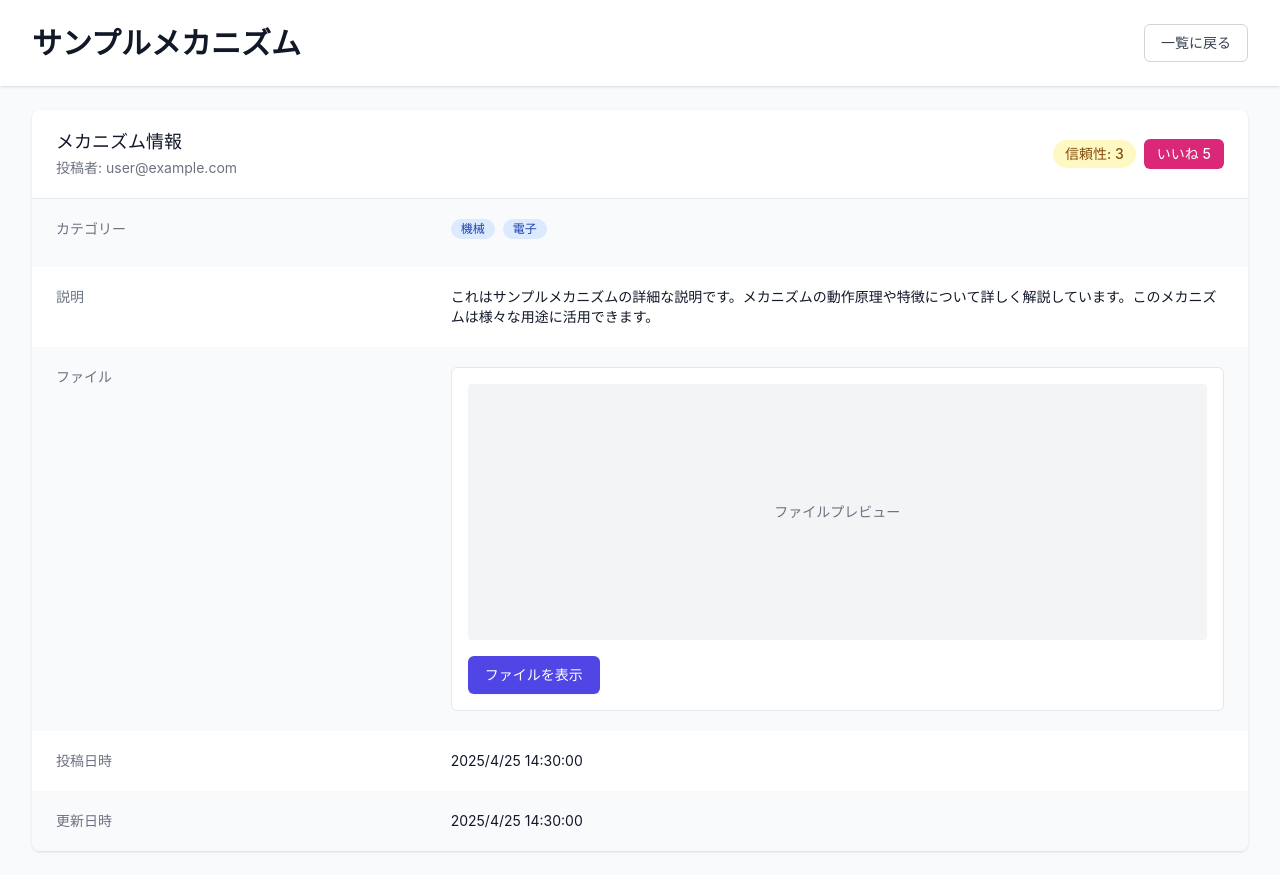
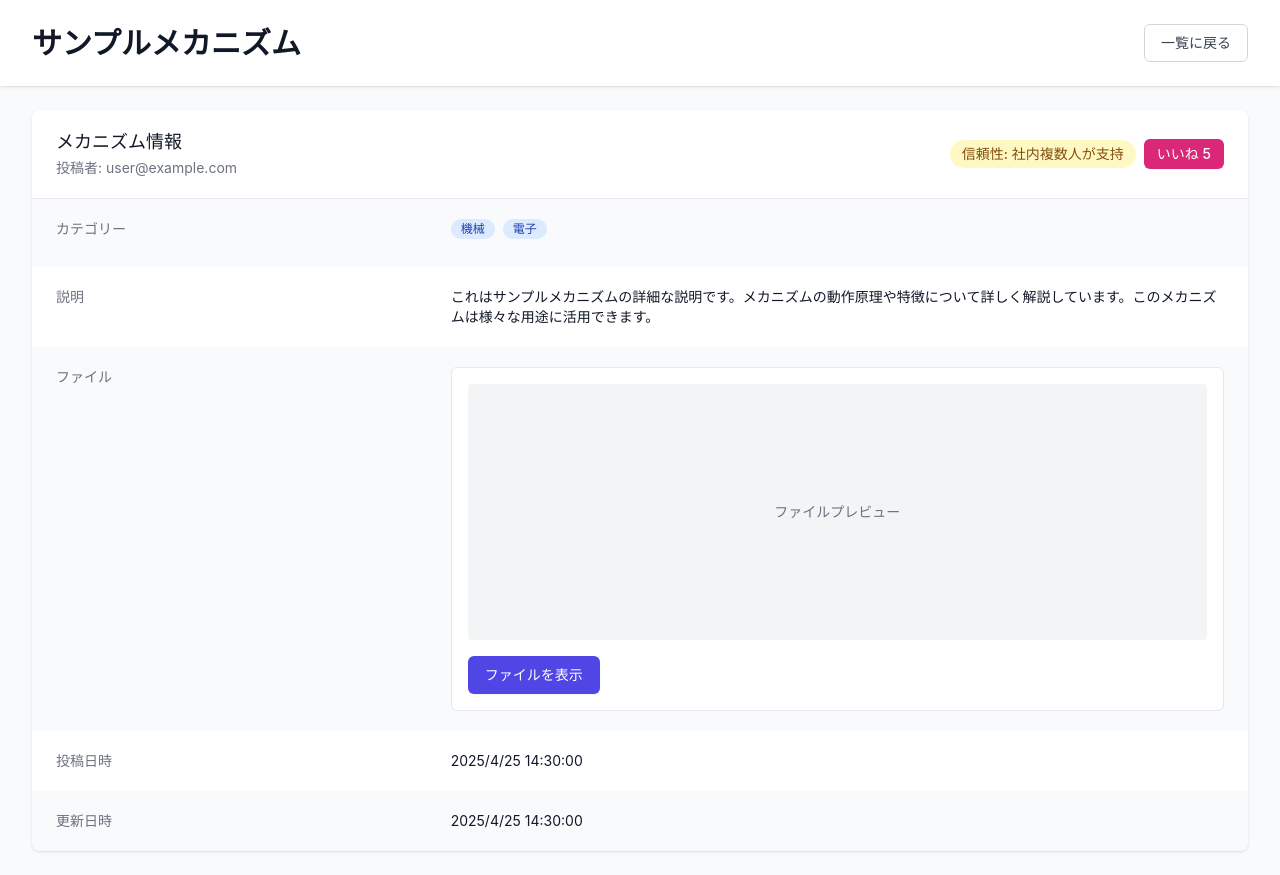
Before and after one commit to moro-qq82/mechanism-sharing-app2, a React (Create React App) app in the folder frontend/: page /mechanisms/1 in a window 1280 px wide. Built offline with nearby package versions, Linux system fonts and the light colour scheme.

Commit message:
modify reliability level representation, cline activity check

```diff
--- a/frontend/src/pages/MechanismDetailPage.tsx
+++ b/frontend/src/pages/MechanismDetailPage.tsx
@@ -1,4 +1,5 @@
 import React from 'react';
+import { getReliabilityLabel, getReliabilityColorClass } from '../utils/reliabilityUtils';
 
 const MechanismDetailPage: React.FC = () => {
   // 仮のメカニズム詳細データ
@@ -46,8 +47,8 @@ const MechanismDetailPage: React.FC = () => {
                   </p>
                 </div>
                 <div className="flex items-center">
-                  <span className="inline-flex items-center px-3 py-1 rounded-full text-sm font-medium bg-yellow-100 text-yellow-800 mr-2">
-                    信頼性: {mechanism.reliability}
+                  <span className={`inline-flex items-center px-3 py-1 rounded-full text-sm font-medium ${getReliabilityColorClass(mechanism.reliability)} mr-2`}>
+                    信頼性: {getReliabilityLabel(mechanism.reliability)}
                   </span>
                   <button className="inline-flex items-center px-3 py-1 border border-transparent text-sm font-medium rounded-md text-white bg-pink-600 hover:bg-pink-700 focus:outline-none focus:ring-2 focus:ring-offset-2 focus:ring-pink-500">
                     いいね {mechanism.likesCount}
--- /dev/null
+++ b/frontend/src/utils/reliabilityUtils.ts
@@ -0,0 +1,43 @@
+/**
+ * 信頼性レベルを数値から文字列に変換する関数
+ * @param level 信頼性レベル（1-5）
+ * @returns 信頼性レベルの文字列表現
+ */
+export const getReliabilityLabel = (level: number): string => {
+  switch (level) {
+    case 1:
+      return '妄想モデル';
+    case 2:
+      return '実験により一部支持';
+    case 3:
+      return '社内複数人が支持';
+    case 4:
+      return '顧客含めて定番認識化';
+    case 5:
+      return '教科書に記載';
+    default:
+      return `不明なレベル: ${level}`;
+  }
+};
+
+/**
+ * 信頼性レベルに応じた背景色とテキスト色のクラス名を返す関数
+ * @param level 信頼性レベル（1-5）
+ * @returns テールウィンドCSSのクラス名
+ */
+export const getReliabilityColorClass = (level: number): string => {
+  switch (level) {
+    case 1:
+      return 'bg-gray-100 text-gray-800'; // 妄想モデル: グレー
+    case 2:
+      return 'bg-blue-100 text-blue-800'; // 実験により一部支持: ブルー
+    case 3:
+      return 'bg-yellow-100 text-yellow-800'; // 社内複数人が支持: イエロー
+    case 4:
+      return 'bg-green-100 text-green-800'; // 顧客含めて定番認識化: グリーン
+    case 5:
+      return 'bg-purple-100 text-purple-800'; // 教科書に記載: パープル
+    default:
+      return 'bg-gray-100 text-gray-800'; // デフォルト: グレー
+  }
+};
```
Also changed, not shown: 4 other files (tests, documents, lock files or other folders).
